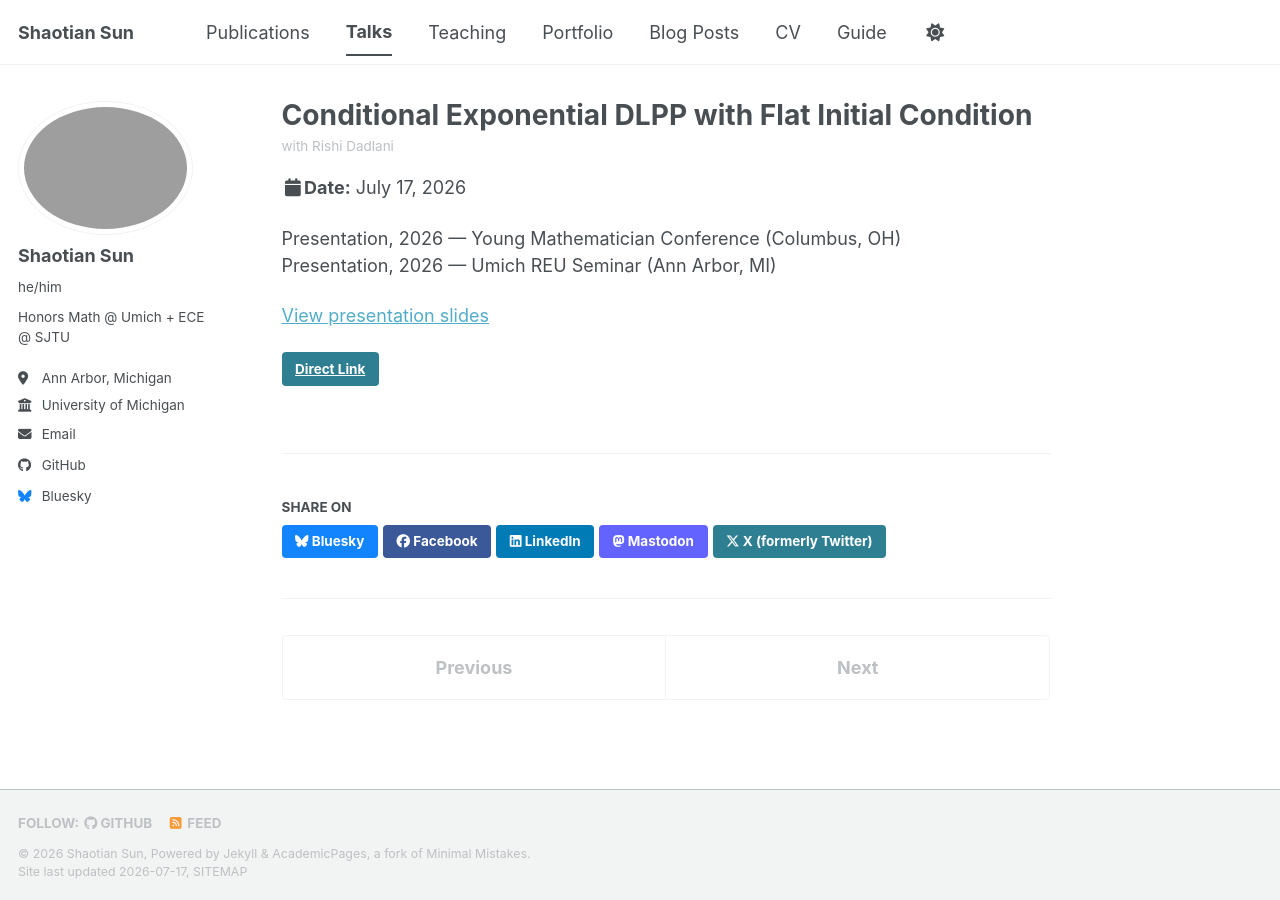
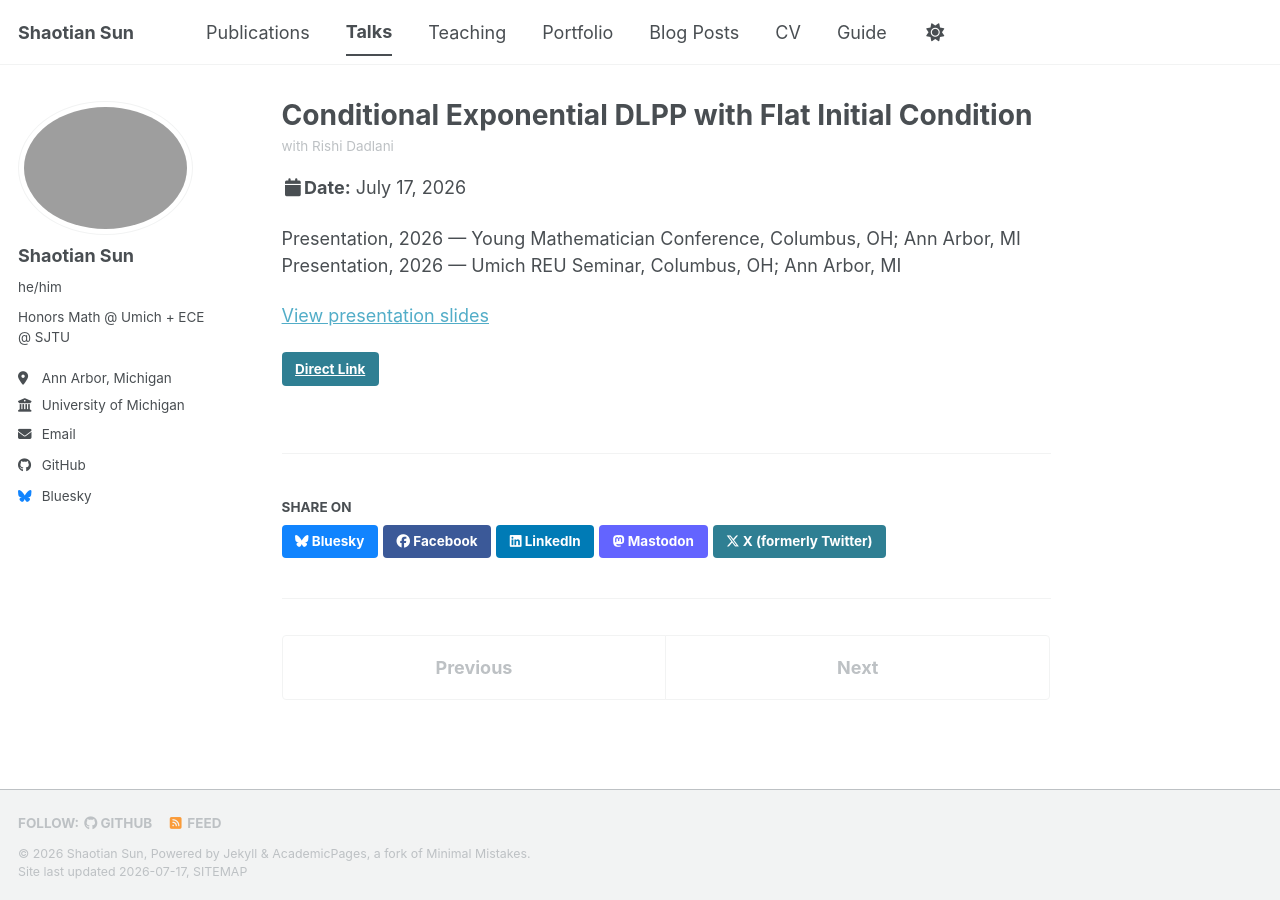
Before and after one commit to Shaotian-Sun/shaotian-sun.github.io, a Jekyll site: the page built from _talks/2026-07-reu-seminar-dlpp.md, in a window 1280 px wide. Built offline with Jekyll 4.4.1, drawn with Linux system fonts in a browser that asks for light colours; a style sheet for code colours, icons or effects is not loaded.

Commit message:
talks: reorganize

```diff
--- a/_includes/archive-single-talk-cv.html
+++ b/_includes/archive-single-talk-cv.html
@@ -41,7 +41,8 @@
         {% if post.venue_years %}
           {% assign venues = post.venue | split: "; " %}
           {% assign venue_years = post.venue_years | split: "; " %}
-          {% for venue in venues %}{% unless forloop.first %}<br>{% endunless %}{{ post.type }}, {{ venue_years[forloop.index0] }} — {{ venue }}{% if post.location %}, {{ post.location }}{% endif %}{% endfor %}
+          {% assign locations = post.location | split: "; " %}
+          {% for venue in venues %}{% unless forloop.first %}<br>{% endunless %}{{ post.type }}, {{ venue_years[forloop.index0] }} — {{ venue }}{% if post.location %}, {% if locations.size == venues.size %}{{ locations[forloop.index0] }}{% else %}{{ post.location }}{% endif %}{% endif %}{% endfor %}
         {% else %}
           {{ post.type }} at {{ post.venue }}{% if post.location %}, {{ post.location }}{% endif %}
         {% endif %}
--- a/_includes/archive-single-talk.html
+++ b/_includes/archive-single-talk.html
@@ -43,7 +43,8 @@
         {% if post.venue_years %}
           {% assign venues = post.venue | split: "; " %}
           {% assign venue_years = post.venue_years | split: "; " %}
-          {% for venue in venues %}{% unless forloop.first %}<br>{% endunless %}{{ post.type }}, {{ venue_years[forloop.index0] }} — {{ venue }}{% if post.location %}, {{ post.location }}{% endif %}{% endfor %}
+          {% assign locations = post.location | split: "; " %}
+          {% for venue in venues %}{% unless forloop.first %}<br>{% endunless %}{{ post.type }}, {{ venue_years[forloop.index0] }} — {{ venue }}{% if post.location %}, {% if locations.size == venues.size %}{{ locations[forloop.index0] }}{% else %}{{ post.location }}{% endif %}{% endif %}{% endfor %}
         {% else %}
           {{ post.type }}, {{ post.venue }}{% if post.location %}, {{ post.location }}{% endif %}
         {% endif %}
--- a/_talks/2026-07-reu-seminar-dlpp.md
+++ b/_talks/2026-07-reu-seminar-dlpp.md
@@ -5,8 +5,9 @@ type: "Presentation"
 talk_type: "Presentation"
 with: "Rishi Dadlani"
 time: "2026"
-venue: "Young Mathematician Conference (Columbus, OH); Umich REU Seminar (Ann Arbor, MI)"
+venue: "Young Mathematician Conference; Umich REU Seminar"
 venue_years: "2026; 2026"
+location: "Columbus, OH; Ann Arbor, MI"
 permalink: /talks/conditional-exponential-dlpp-reu-seminar/
 link: /files/talks/conditional-exponential-dlpp-with-flat-initial-condition.pdf
 ---
```
